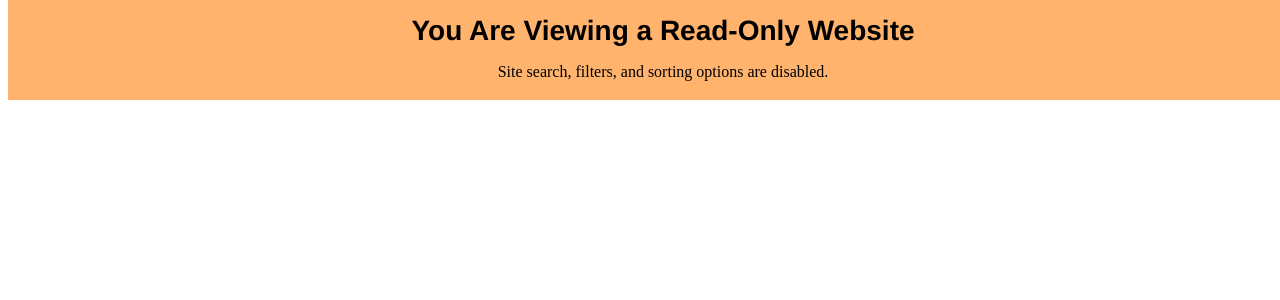
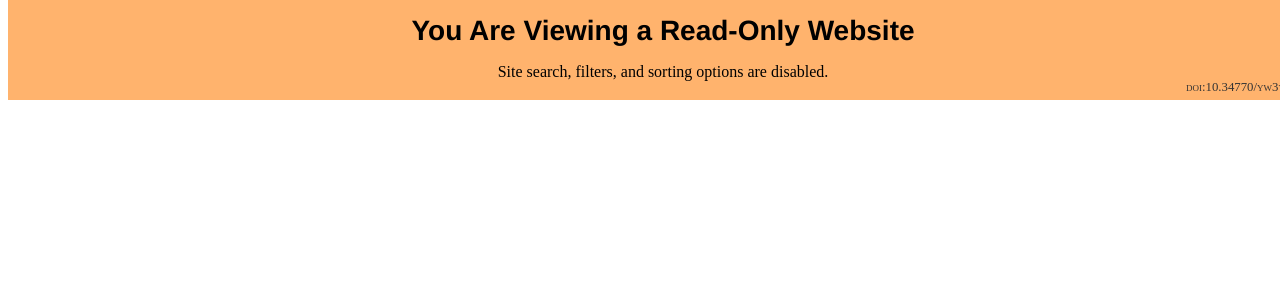
Before and after one commit to Princeton-CDH/derridas-margins-archive, a Python web app: template templates/custom_banner.html in a window 1280 px wide. Shown: the top 300 px of the page. Run offline with Jinja, Linux system fonts and the light colour scheme; the template is opened without the code that fills it, so the values that code supplies are empty.

Commit message:
Add DOI for web archive to banner

```diff
--- a/static/custom.css
+++ b/static/custom.css
@@ -21,6 +21,17 @@
     font-weight: bold;
     margin: 0;
     font-family: "UniversLTPro-55Roman", "Helvetica", "Arial", sans-serif;
+}
+
+#wayback-banner .doi {
+    position: absolute;
+    right: 0;
+    bottom: 0;
+    margin: 5px 5px;
+    font-size: 0.8em;
+    color: #343434;
+    font-variant: small-caps;
+    text-decoration: none;
 }
 
 @media (min-width: 650px) {
--- a/templates/custom_banner.html
+++ b/templates/custom_banner.html
@@ -6,6 +6,8 @@
 <section id="wayback-banner">
     <h1>You Are Viewing a Read-Only Website</h1>
     <p>Site search, filters, and sorting options are disabled.</p>
+    <!-- link to data deposit of this web archive -->
+    <a class="doi" href="https://doi.org/10.34770/yw3y-ze12" target="_blank">doi:10.34770/yw3y-ze12</a>
 </section>
 
 
```
